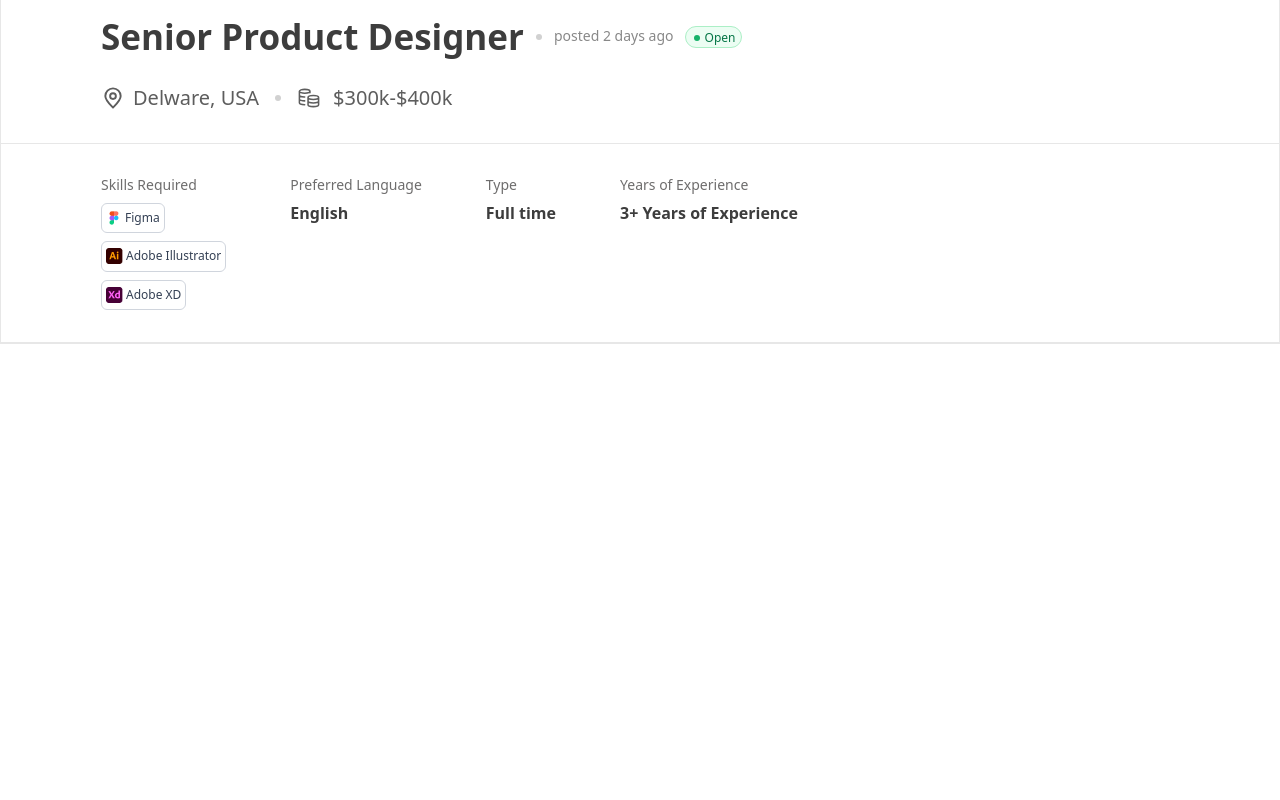
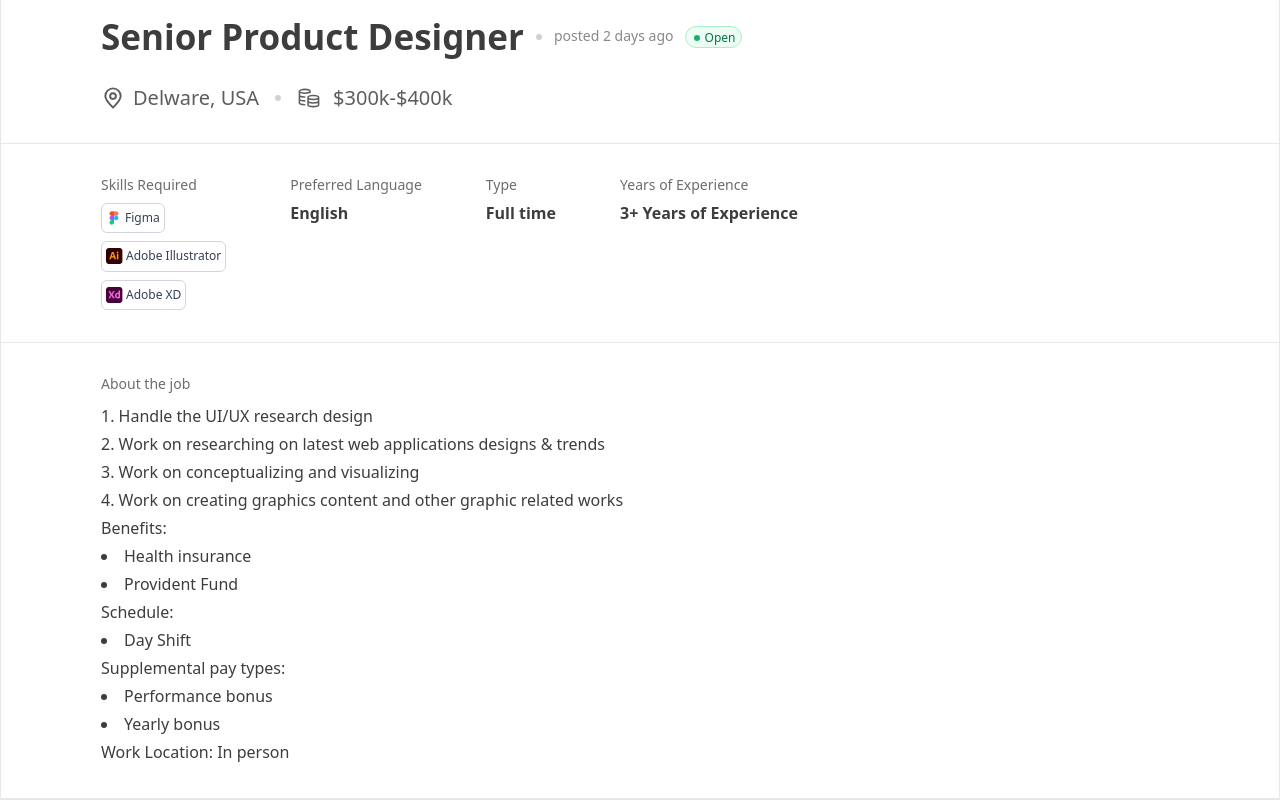
Before and after one commit to Dikshantw/job-preview-dashboard, a React (Vite) app: page / in a window 1280 px wide. Shown: the part 439-1239 px from the top of the page. Before the commit the page ends 800 px from the top, so only its background shows below. Built offline with nearby package versions, Linux system fonts and the light colour scheme.

Commit message:
added about the job section

```diff
--- a/src/components/JobDescription.tsx
+++ b/src/components/JobDescription.tsx
@@ -96,6 +96,40 @@ const JobDescription = () => {
         </div>
       </div>
       <div className=" h-[1px] bg-[#E7E7E7]"></div>
+      {/* {about the job} */}
+      <div className="flex flex-col gap-2 pl-[100px] py-8">
+        <p className="text-sm text-[#6E6D6D] font-medium leading-[18.9px] text-left">
+          About the job
+        </p>
+        <div className="text-base text-[#3D3D3D] font-medium leading-7 text-left">
+          <ol className="list-decimal list-inside">
+            <li>Handle the UI/UX research design</li>
+            <li>
+              Work on researching on latest web applications designs & trends
+            </li>
+            <li>Work on conceptualizing and visualizing</li>
+            <li>
+              Work on creating graphics content and other graphic related works
+            </li>
+          </ol>
+          <ul className="list-disc list-inside">
+            Benefits:
+            <li className="mr-1">Health insurance</li>
+            <li className="mr-1">Provident Fund</li>
+          </ul>
+          <ul className="list-disc list-inside">
+            Schedule:
+            <li className="mr-1">Day Shift</li>
+          </ul>
+          <ul className="list-disc list-inside">
+            Supplemental pay types:
+            <li className="mr-1">Performance bonus</li>
+            <li className="mr-1">Yearly bonus</li>
+          </ul>
+          <p>Work Location: In person</p>
+        </div>
+      </div>
+      <div className=" h-[1px] bg-[#E7E7E7]"></div>
     </div>
   );
 };
```
